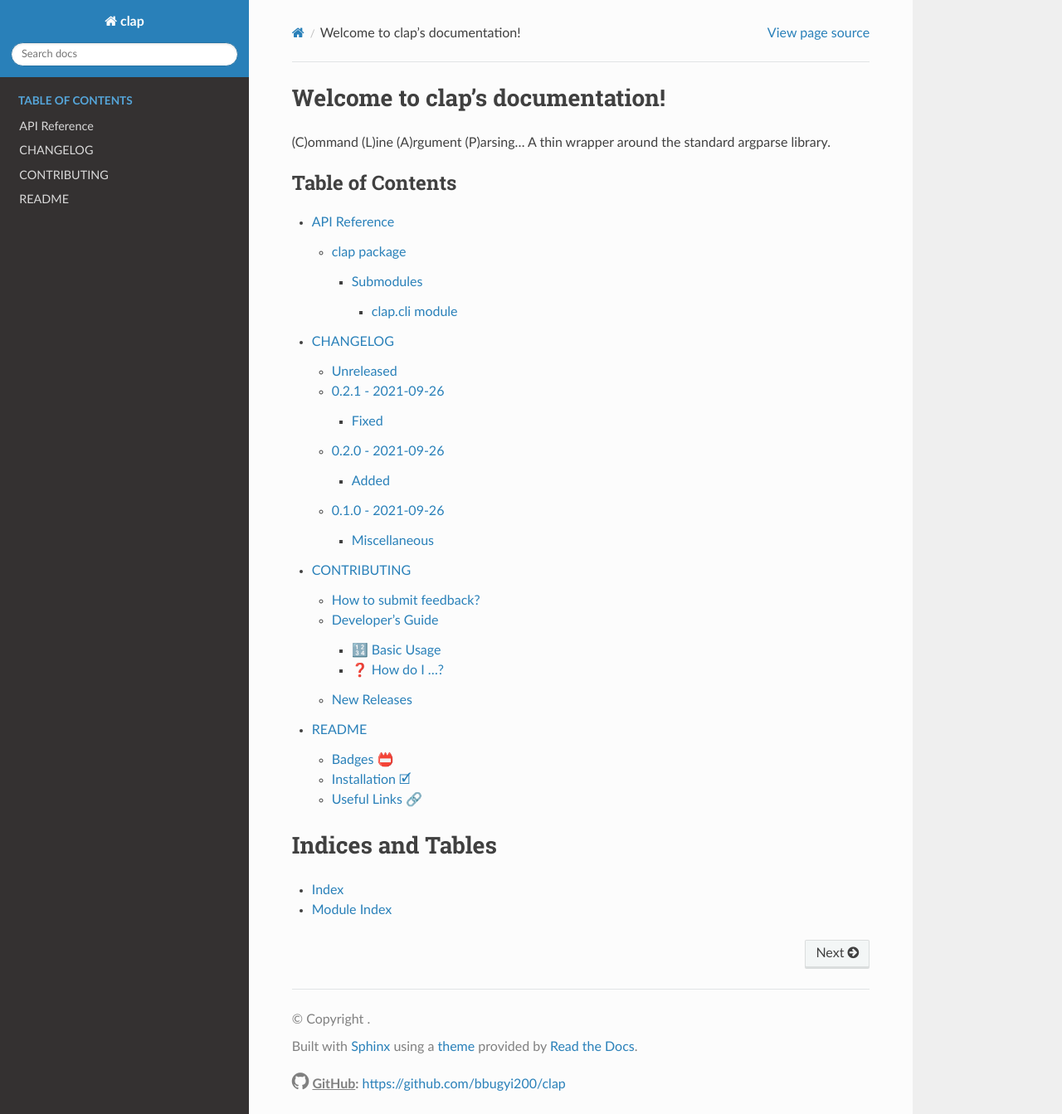
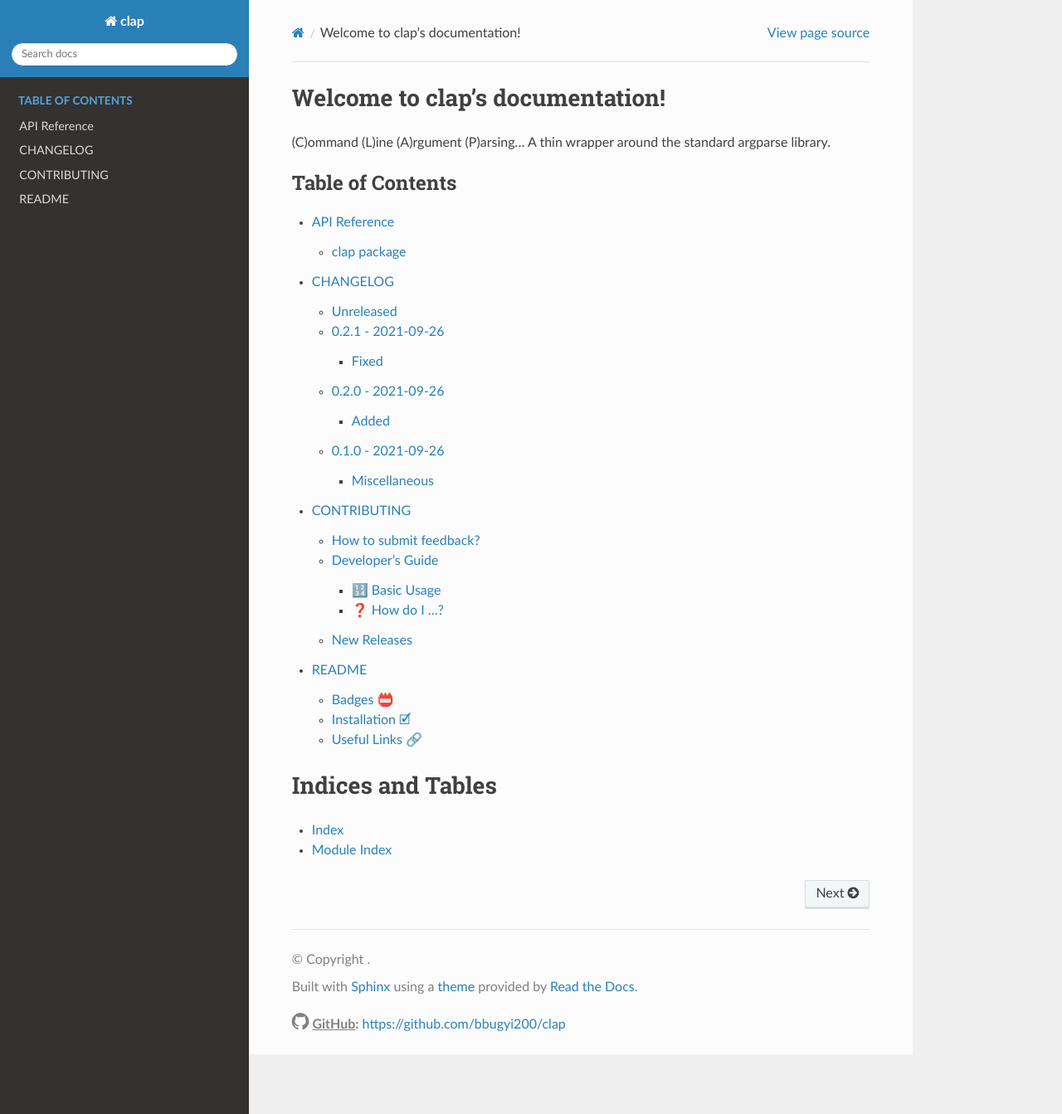
Before and after one commit to bbugyi200/clap, a Sphinx documentation site: the page built from docs/source/index.rst, in a window 1280 px wide and 1343 px high. Shown: the whole window at 83% size. Built offline with Sphinx 7.4.7 and the Read the Docs theme 2.0.0, drawn with Linux system fonts in a browser that asks for light colours.

```diff
--- a/docs/source/clap.rst
+++ b/docs/source/clap.rst
@@ -5,11 +5,3 @@ clap package
    :members:
    :undoc-members:
    :show-inheritance:
-
-Submodules
-----------
-
-.. toctree::
-   :maxdepth: 4
-
-   clap.cli
```
